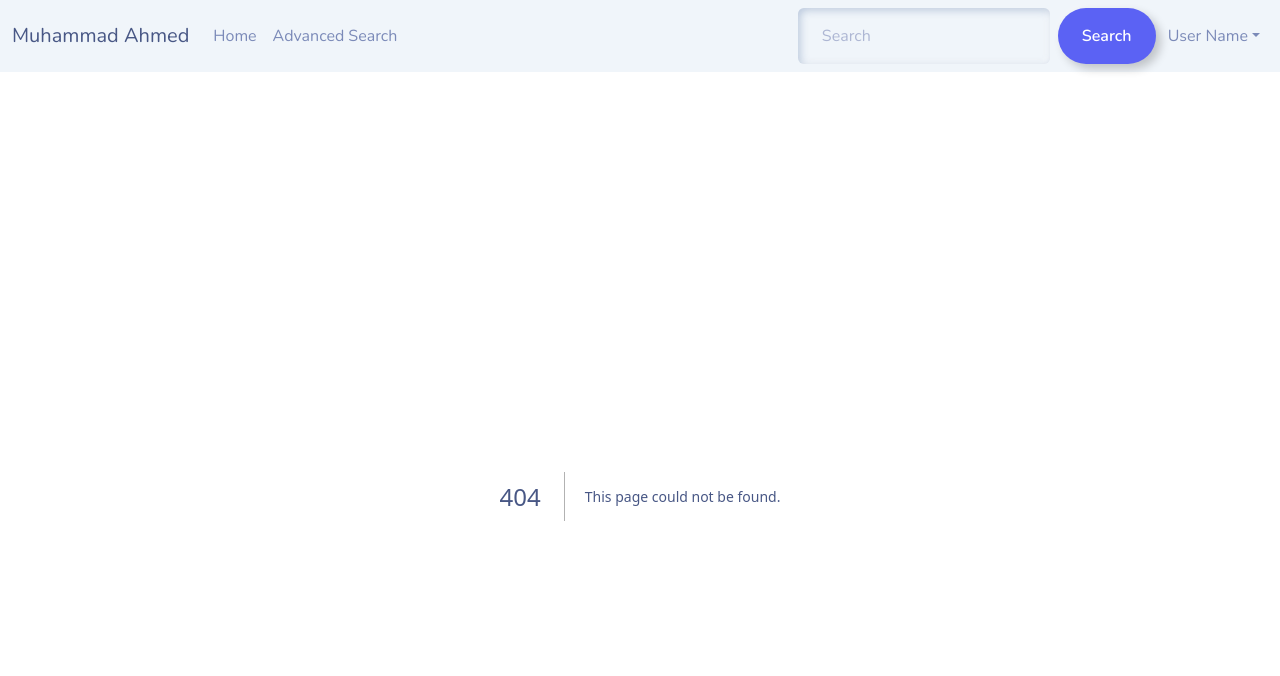
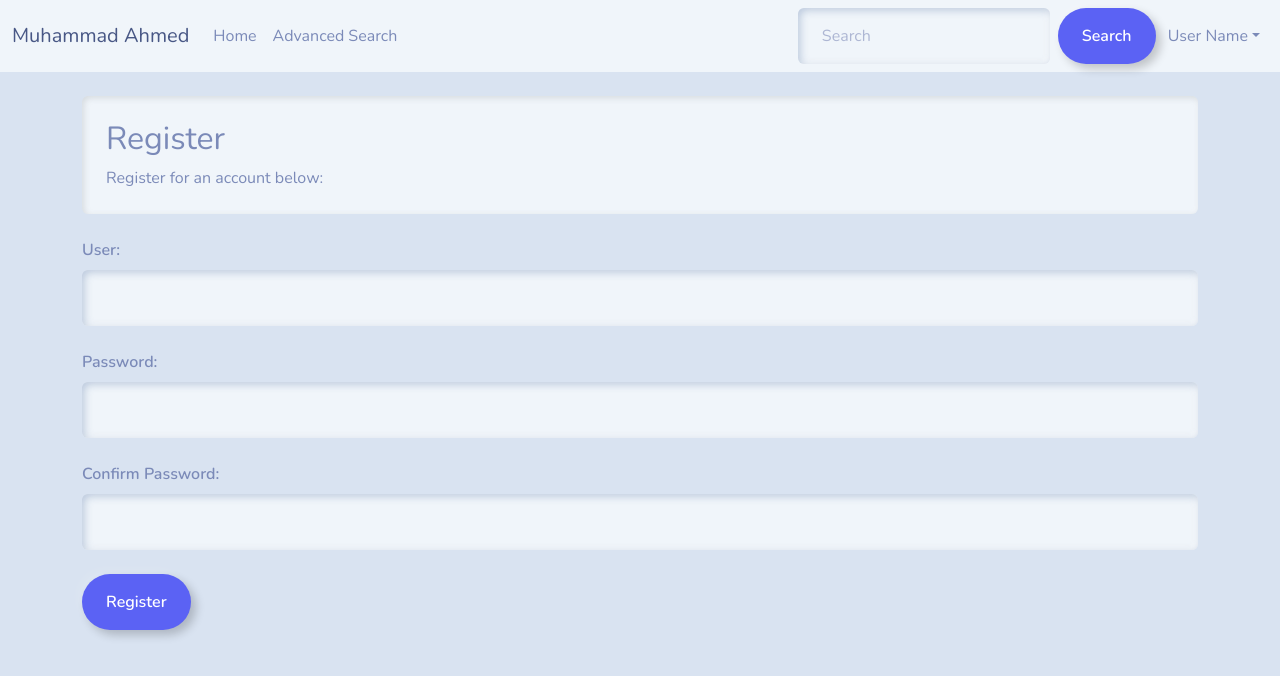
Before and after one commit to 4zad/art-search-tool-nextjs, a Next.js app: page /register in a window 1280 px wide. Before the commit this address had no page. Shown: the top 676 px of the page. Built offline with nearby package versions, Linux system fonts and the light colour scheme.

Commit message:
feature: register page initialized
- '/register' route and respective page still require further testing

Signed-off-by: Muhammad Ahmed <mahmed.4zad@gmail.com>

```diff
--- /dev/null
+++ b/pages/register.js
@@ -0,0 +1,80 @@
+import { useState } from 'react';
+import { useRouter } from 'next/router';
+
+import { registerUser } from '../lib/authenticate';
+
+import { Card, Form, Button, Alert } from 'react-bootstrap';
+
+export default function Register(props) {
+  const [userName, setUserName] = useState('');
+  const [password, setPassword] = useState('');
+  const [password2, setPassword2] = useState('');
+  const [warning, setWarning] = useState('');
+
+  const router = useRouter();
+
+  async function handleSubmit(e) {
+    e.preventDefault();
+    console.log('Form Submitted');
+
+    try {
+      await registerUser(userName, password, password2);
+      router.push('/login');
+    } catch (err) {
+      //console.log(err.message)
+      setWarning(err.message);
+    }
+  }
+
+  return (
+    <>
+      <Card bg='light'>
+        <Card.Body>
+          <h2>Register</h2>Register for an account below:
+        </Card.Body>
+      </Card>
+      <br />
+      <Form onSubmit={handleSubmit}>
+        <Form.Group>
+          <Form.Label>User:</Form.Label>
+          <Form.Control
+            value={userName}
+            onChange={(e) => setUserName(e.target.value)}
+            type='text'
+            id='userName'
+            name='userName'
+          />
+        </Form.Group>
+        <br />
+        <Form.Group>
+          <Form.Label>Password:</Form.Label>
+          <Form.Control
+            value={password}
+            onChange={(e) => setPassword(e.target.value)}
+            type='password'
+            id='password'
+            name='password'
+          />
+        </Form.Group>
+        <br />
+        <Form.Group>
+          <Form.Label>Confirm Password:</Form.Label>
+          <Form.Control
+            value={password2}
+            onChange={(e) => setPassword2(e.target.value)}
+            type='password'
+            id='password2'
+            name='password2'
+          />
+        </Form.Group>
+        <br />
+        <Button variant='outline-info' className='pull-right' type='submit'>
+          Register
+        </Button>
+        <br />
+        <br />
+        {warning && <Alert variant='danger'>{warning}</Alert>}
+      </Form>
+    </>
+  );
+}
```
